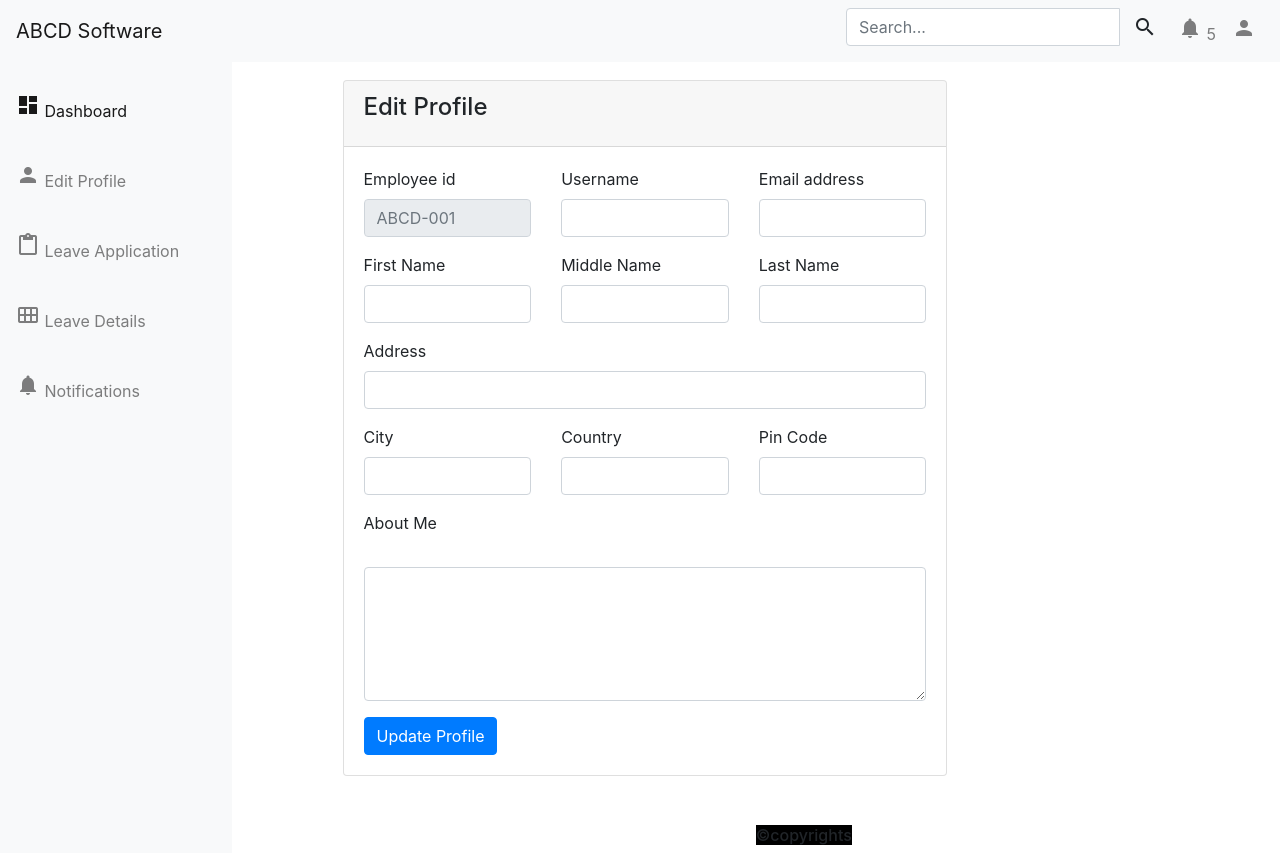
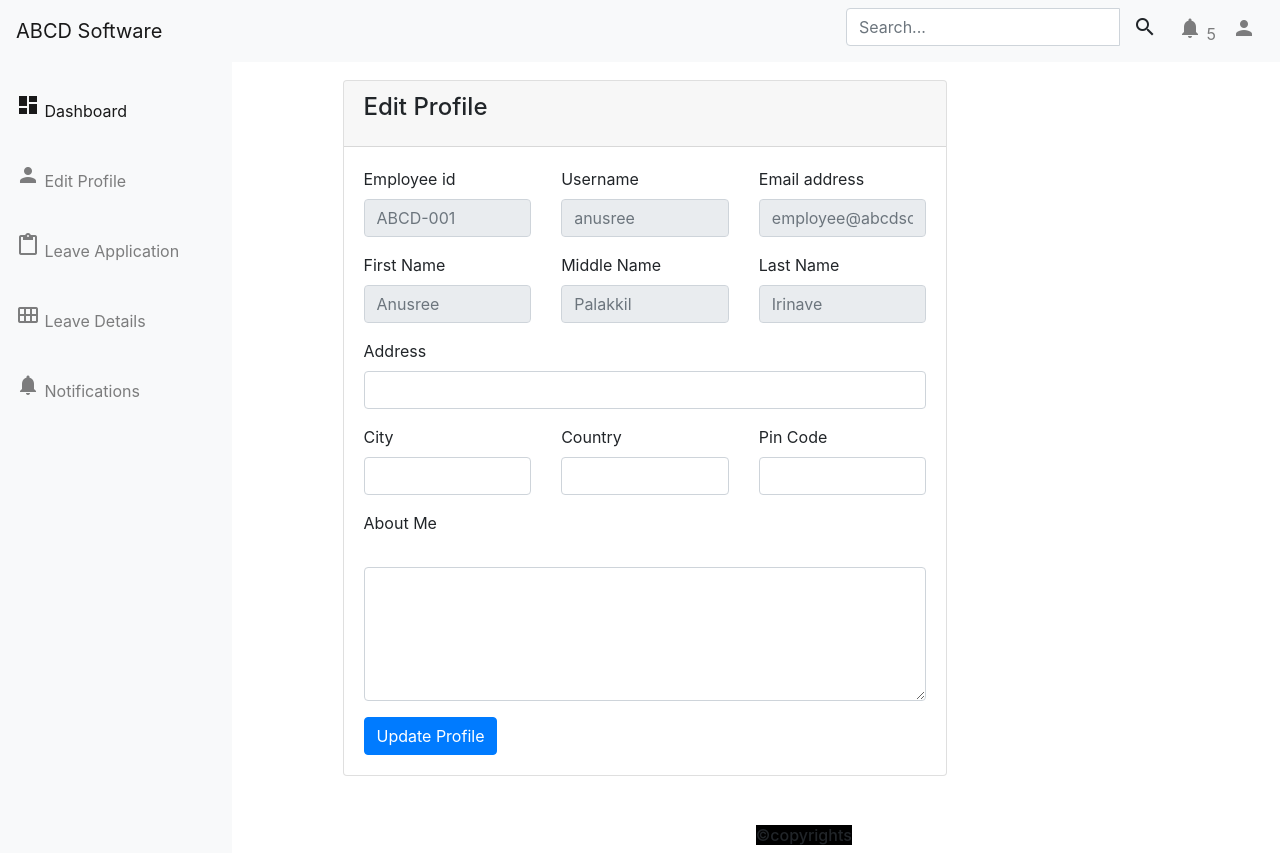
Before and after one commit to anusreepromod/hrmsapp, a Django app: page /user/editprofile/ in a window 1280 px wide. Run offline with Django 3.2, Linux system fonts and the light colour scheme.

Commit message:
version2

```diff
--- a/userapp/TEMPLATES/editprofile.html
+++ b/userapp/TEMPLATES/editprofile.html
@@ -23,13 +23,13 @@
                                 <div class="col-md-4">
                                     <div class="form-group">
                                         <label class="bmd-label-floating">Username</label>
-                                        <input type="text" class="form-control">
+                                        <input type="text" class="form-control" placeholder="anusree" readonly>
                                     </div>
                                 </div>
                                 <div class="col-md-4">
                                     <div class="form-group">
                                         <label class="bmd-label-floating">Email address</label>
-                                        <input type="email" class="form-control">
+                                        <input type="email" class="form-control" placeholder="employee@abcdsoftware.com" readonly>
                                     </div>
                                 </div>
                             </div>
@@ -37,19 +37,19 @@
                                 <div class="col-md-4">
                                     <div class="form-group">
                                         <label class="bmd-label-floating">First Name</label>
-                                        <input type="text" class="form-control">
+                                        <input type="text" class="form-control" placeholder="Anusree" readonly>
                                     </div>
                                 </div>
                                 <div class="col-md-4">
                                     <div class="form-group">
                                         <label class="bmd-label-floating">Middle Name</label>
-                                        <input type="text" class="form-control">
+                                        <input type="text" class="form-control" placeholder="Palakkil" readonly>
                                     </div>
                                 </div>
                                 <div class="col-md-4">
                                     <div class="form-group">
                                         <label class="bmd-label-floating">Last Name</label>
-                                        <input type="text" class="form-control">
+                                        <input type="text" class="form-control" placeholder="Irinave" readonly>
                                     </div>
                                 </div>
                             </div>
--- a/userapp/TEMPLATES/leaveapplication.html
+++ b/userapp/TEMPLATES/leaveapplication.html
@@ -22,7 +22,7 @@
     <div class="col-md-12">
         <div class="card">
             <div class="card-header">
-                <h4>Leave Application</h4>
+                <h4>Leave Summary</h4>
             </div>
             <div class="card-body dash-card-body">
                 <div class="table-responsive">
```
